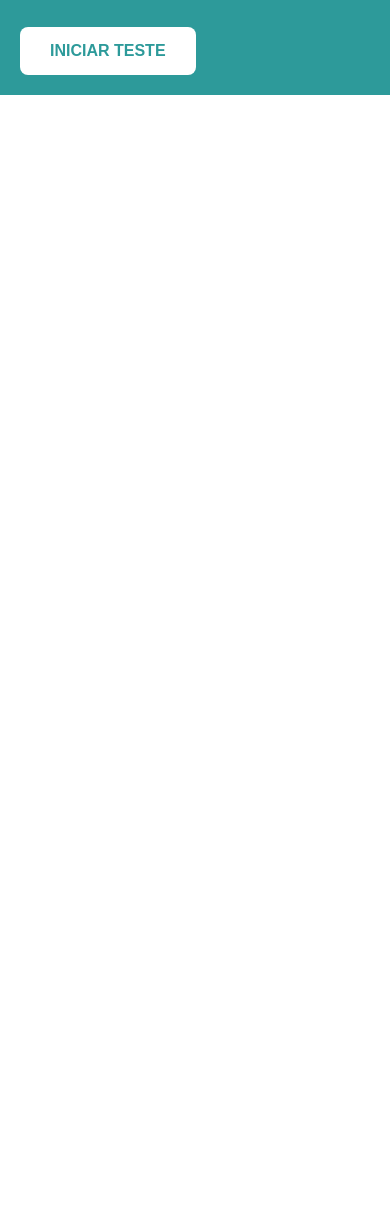
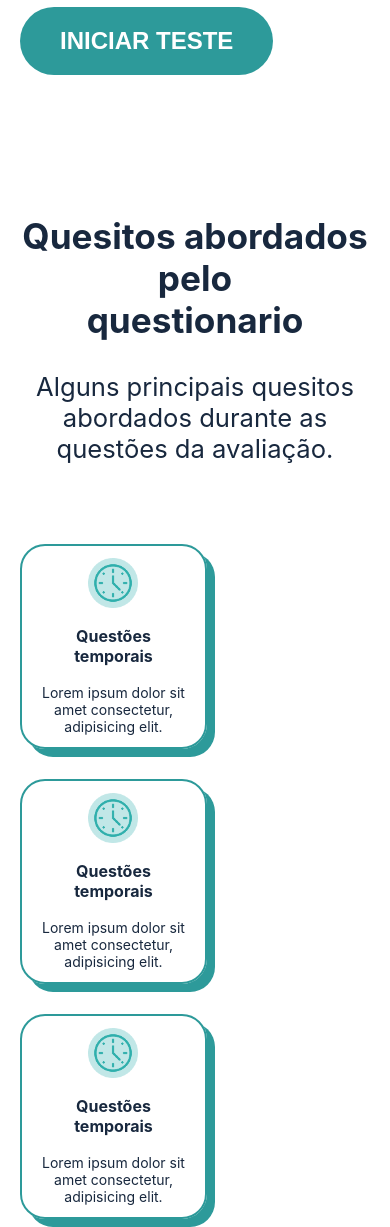
Before and after one commit to pdroliv1/projeto_idosos, a plain HTML site: page index.html in a window 390 px wide. Shown: the part 608-1835 px from the top of the page. Before the commit the page ends 844 px from the top, so only its background shows below. Drawn offline with Linux system fonts and the light colour scheme.

Commit message:
cards responsivos terminados

```diff
--- a/css/style.css
+++ b/css/style.css
@@ -1,7 +1,7 @@
 :root {
+  --white: #FFFFFF;
   --cor-primaria: #2D9A9A;
-  --cor-texto: #333333;
-  --cor-fundo: #FFFFFF;
+  --cor-texto: #18283E;
 }
 
 * {
@@ -13,7 +13,7 @@
 body {
   font-family: Inter, sans-serif;
   color: var(--cor-texto);
-  background-color: var(--cor-fundo);
+  background-color: var(--white);
 }
 
 .container {
@@ -25,7 +25,7 @@ body {
 header {
   width: 100%;
   padding: 20px 0;
-  background-color: var(--cor-primaria);
+  background: linear-gradient(to bottom, #2EAFAC, #59C0BD);
 }
 
 header .container {
@@ -48,7 +48,7 @@ header nav ul {
 
 header nav a {
   text-decoration: none;
-  color: white;
+  color: var(--white);
   font-size: 1.2rem;
   font-weight: bold;
   transition: color 0.3s ease;
@@ -59,14 +59,14 @@ header nav a:hover {
 }
 
 .hero-section {
-  background-color: var(--cor-primaria);
+  background: linear-gradient(to bottom, #59C0BD, #FFFFFF 66%);
   color: white;
   padding: 60px 0;
 }
 
 .hero-section .container {
   display: flex;
-  align-items: center;
+  align-items: start;
   gap: 40px;
 }
 
@@ -75,25 +75,28 @@ header nav a:hover {
 }
 
 .hero-text h1 {
-  font-size: 2.5rem;
-  margin-bottom: 20px;
+  font-size: 2.2rem;
+  margin: 40px 0;
+  color: var(--cor-texto);
+  text-transform: uppercase;
 }
 
 .hero-text p {
-  font-size: 1.125rem;
+  font-size: 1.5rem;
   margin-bottom: 30px;
+  color: var(--cor-texto);
 }
 
 .btn-primary {
-  background-color: white;
-  color: var(--cor-primaria);
-  font-size: 1rem;
+  font-size: 2.2rem;
   font-weight: bold;
+  color: var(--white);
+  background-color: var(--cor-primaria);
+  padding: 30px 60px;
+  border: none;
+  border-radius: 60px;
+  cursor: pointer;
   text-transform: uppercase;
-  padding: 15px 30px;
-  border: none;
-  border-radius: 8px;
-  cursor: pointer;
   transition: transform 0.3s ease;
 }
 
@@ -107,6 +110,69 @@ header nav a:hover {
 
 .hero-image img {
   max-width: 100%;
+}
+
+/* Quesitos */
+
+.questions {
+  color: var(--cor-texto);
+  margin-top: 120px;
+}
+
+.questions-text h2 {
+  font-size: 2.2rem;
+  text-align: center;
+  margin-bottom: 30px;
+}
+
+.questions-text p {
+  text-align: center;
+  font-size: 1.6rem;
+}
+
+.questions-cards {
+  display: flex;
+  margin-top: 60px;
+}
+
+.questions-cards{
+  display: flex;
+  justify-content: space-between;
+  gap: 40px;
+  flex-wrap: wrap;
+}
+
+.card {
+  display: inline-block;
+  border: 2px solid var(--cor-primaria);
+  border-radius: 25px;
+  padding: 12px;
+  box-shadow: 12px 12px 0px 0px var(--cor-primaria);
+}
+
+.card-img {
+  display: flex;
+  align-items: center;
+  justify-content: center;
+  margin-bottom: 18px;
+}
+
+.card h3 {
+  text-align: center;
+  margin-bottom: 18px;
+}
+
+.card p {
+  max-width: 26ch;
+  text-align: center;
+}
+
+@media (max-width: 850px) {
+  .btn-primary {
+    display: inline-block;
+    font-size: 2rem;
+    padding: 20px 40px;
+  }
 }
 
 @media (max-width: 760px) {
@@ -125,14 +191,71 @@ header nav a:hover {
 
   .hero-text h1 {
     font-size: 2rem;
+    margin-top: 0;
     margin-bottom: 20px;
   }
 
   .hero-text p {
-    font-size: 1rem;
+    font-size: 1.3rem;
     margin-bottom: 30px;
   }
 
+  .card {
+    padding: 12px;
+    box-shadow: 8px 8px 0px 0px var(--cor-primaria);
+    margin-top: 20px;
+  }
+
+  .card-img {
+    display: flex;
+    align-items: center;
+    justify-content: center;
+    margin-bottom: 18px;
+  }
+
+  .card-img img {
+    max-height: 50px;
+  }
+
+  .questions-cards{
+    display: flex;
+    justify-content: space-between;
+    gap: 20px;
+    flex-wrap: wrap;
+  }
+
+  .card h3 {
+    font-size: 1rem;
+    text-align: center;
+    margin-bottom: 18px;
+  }
+
+  .card p {
+    font-size: 14px;
+    max-width: 26ch;
+    text-align: center;
+  }
+
+}
+
+@media (max-width: 510px) {
+  .questions-cards{
+    gap: 10px;
+  }
+
+  .card h3 {
+    font-size: 1rem;
+    text-align: center;
+    margin: 0 auto;
+    margin-bottom: 18px;
+    max-width: 10ch;
+  }
+
+  .card p {
+    font-size: 14px;
+    max-width: 18ch;
+    text-align: center;
+  }
 }
 
 @media (max-width: 450px) {
@@ -149,7 +272,7 @@ header nav a:hover {
   }
 
   .hero-text h1 {
-    font-size: 1.75rem;
+    font-size: 1.5rem;
     margin-bottom: 16px;
   }
 
@@ -157,4 +280,9 @@ header nav a:hover {
     font-size: 1rem;
     margin-bottom: 30px;
   }
+
+  .btn-primary {
+    font-size: 1.5rem;
+    padding: 20px 40px;
+  }
 }
--- a/index.html
+++ b/index.html
@@ -10,7 +10,6 @@
 </head>
 
 <body>
-
     <header>
         <div class="container">
             <a href="#" class="logo">
@@ -45,6 +44,45 @@
             </div>
         </section>
 
+        <section class="questions">
+            <div class="container">
+                <div class="questions-text">
+                    <h2>Quesitos abordados pelo <br> questionario</h2>
+                    <p>Alguns principais quesitos abordados durante as questões da avaliação.</p>
+                </div>
+                <div class="questions-cards">
+                    <div class="card">
+                        <div class="card-img">
+                            <img src="images/icone_relogio.png" alt="icone de rológio">
+                        </div>
+                        <h3>Questões temporais</h3>
+                        <p>Lorem ipsum dolor sit amet consectetur, adipisicing elit.</p>
+                    </div>
+                    <div class="card">
+                        <div class="card-img">
+                            <img src="images/icone_relogio.png" alt="icone de rológio">
+                        </div>
+                        <h3>Questões temporais</h3>
+                        <p>Lorem ipsum dolor sit amet consectetur, adipisicing elit.</p>
+                    </div>
+                    <div class="card">
+                        <div class="card-img">
+                            <img src="images/icone_relogio.png" alt="icone de rológio">
+                        </div>
+                        <h3>Questões temporais</h3>
+                        <p>Lorem ipsum dolor sit amet consectetur, adipisicing elit.</p>
+                    </div>
+                    <div class="card">
+                        <div class="card-img">
+                            <img src="images/icone_relogio.png" alt="icone de rológio">
+                        </div>
+                        <h3>Questões temporais</h3>
+                        <p>Lorem ipsum dolor sit amet consectetur, adipisicing elit.</p>
+                    </div>
+                </div>
+            </div>
+        </section>
+
     </main>
 
 </body>
```
Also changed, not shown: images/cuidadora_senhora.svg (deleted), images/cuidadora_senhora_mobile.svg (deleted), images/icone_alvo.png (added), images/icone_alvo.svg (deleted), images/icone_gps.png (added), images/icone_gps.svg (deleted), images/icone_matematica.png (added), images/icone_matematica.svg (deleted), images/icone_relogio.png (added), images/medica.svg (deleted), images/relogio.svg (deleted).
